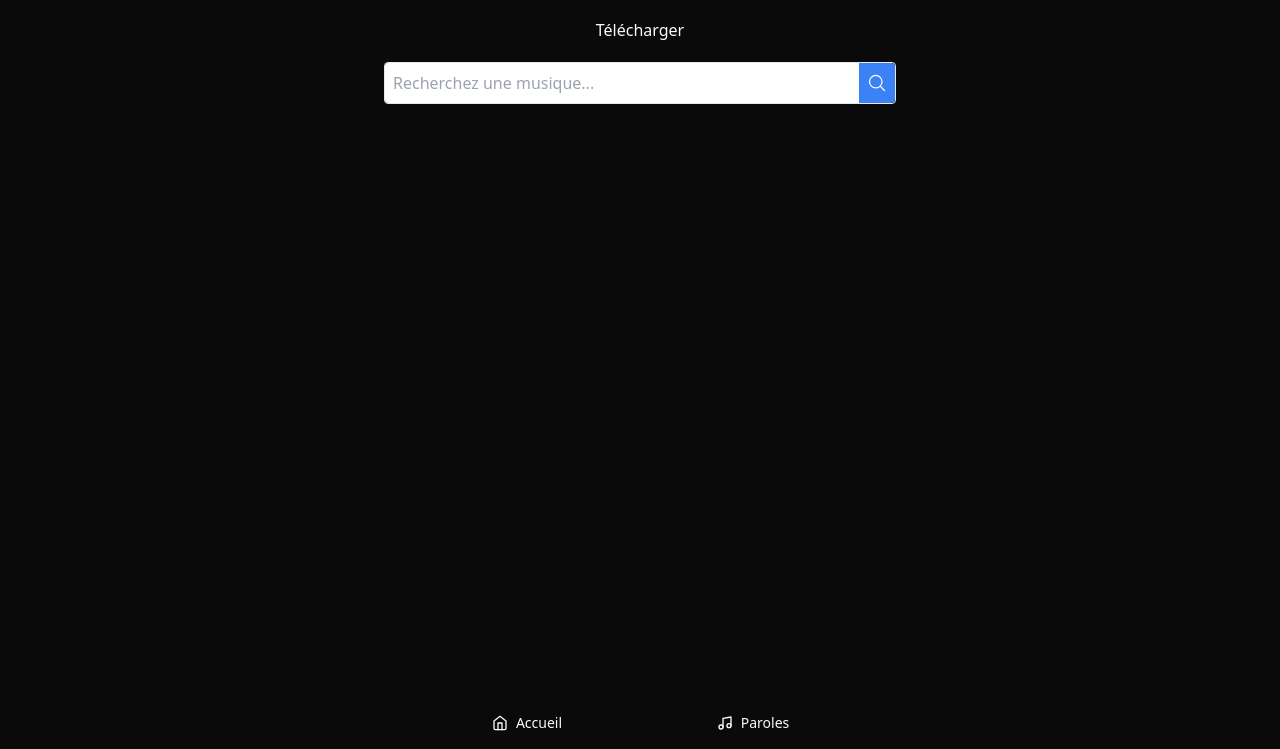
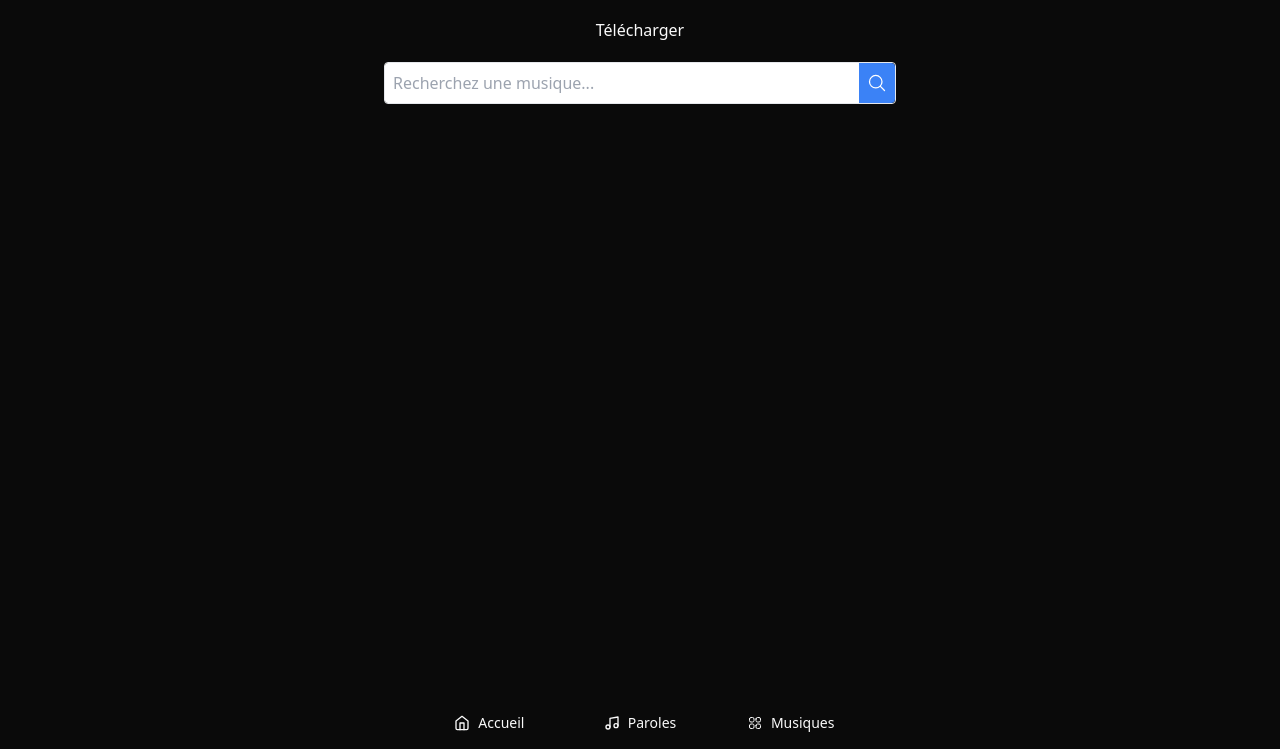
Before and after one commit to kewanfr/music-dl-tag, a website: page public/index.html in a window 1280 px wide. Shown: the part 51-800 px from the top of the page. Drawn offline with Linux system fonts and the light colour scheme.

Commit message:
Frontend / add queue file in footer bar

```diff
--- a/public/index.html
+++ b/public/index.html
@@ -23,8 +23,9 @@
         <div class="flex flex-col items-center space-y-4 mt-5">
 
           <div class="w-full max-w-xl flex border rounded overflow-hidden mb-2"><input
-              placeholder="Recherchez une musique..." class="p-2 flex-grow text-black" type="text" id="search-input"><button
-              class="bg-blue-500 text-white p-2 rounded-r hover:bg-blue-400" id="search-button">
+              placeholder="Recherchez une musique..." class="p-2 flex-grow text-black" type="text"
+              id="search-input"><button class="bg-blue-500 text-white p-2 rounded-r hover:bg-blue-400"
+              id="search-button">
               <i class="search icon"></i>
             </button>
             <div data-lastpass-icon-root=""
@@ -48,19 +49,34 @@
     <div
       class="py-2 flex justify-between container gap-1 fixed bottom-0 left-0 right-0 bg-background max-w-lg m-auto border-top border-accent">
       <a class="inline-flex items-center justify-center rounded-md text-sm font-medium transition-colors focus-visible:outline-none focus-visible:ring-1 focus-visible:ring-ring disabled:pointer-events-none disabled:opacity-50 hover:bg-accent hover:text-accent-foreground h-9 px-4 py-2  flex-1"
-        href="/"><svg xmlns="http://www.w3.org/2000/svg" width="16" height="16" viewBox="0 0 24 24" fill="none"
+        href="/">
+        <svg xmlns="http://www.w3.org/2000/svg" width="16" height="16" viewBox="0 0 24 24" fill="none"
           stroke="currentColor" stroke-width="2" stroke-linecap="round" stroke-linejoin="round" class="mr-2">
           <path d="m3 9 9-7 9 7v11a2 2 0 0 1-2 2H5a2 2 0 0 1-2-2z"></path>
           <polyline points="9 22 9 12 15 12 15 22"></polyline>
-        </svg> Accueil</a>
+        </svg> Accueil
+      </a>
+
       <a class="inline-flex items-center justify-center rounded-md text-sm font-medium transition-colors focus-visible:outline-none focus-visible:ring-1 focus-visible:ring-ring disabled:pointer-events-none disabled:opacity-50 hover:bg-accent hover:text-accent-foreground h-9 px-4 py-2  flex-1"
-        href="/lyrics.html"><span class="relative inline-block"><svg xmlns="http://www.w3.org/2000/svg" width="16" height="16"
-            viewBox="0 0 24 24" fill="none" stroke="currentColor" stroke-width="2" stroke-linecap="round"
+        href="/lyrics.html"><span class="relative inline-block"><svg xmlns="http://www.w3.org/2000/svg" width="16"
+            height="16" viewBox="0 0 24 24" fill="none" stroke="currentColor" stroke-width="2" stroke-linecap="round"
             stroke-linejoin="round" class="mr-2">
             <path d="M9 18V5l12-2v13"></path>
             <circle cx="6" cy="18" r="3"></circle>
             <circle cx="18" cy="16" r="3"></circle>
-          </svg></span> Paroles</a>
+          </svg></span> Paroles
+      </a>
+      <a class="inline-flex items-center justify-center rounded-md text-sm font-medium transition-colors focus-visible:outline-none focus-visible:ring-1 focus-visible:ring-ring disabled:pointer-events-none disabled:opacity-50 hover:bg-accent hover:text-accent-foreground h-9 px-4 py-2  flex-1"
+        href="/queue.html">
+        <span class="relative inline-block">
+          <svg xmlns="http://www.w3.org/2000/svg" fill="none" viewBox="0 0 24 24" stroke-width="1.5"
+            stroke="currentColor" width="16" height="16" stroke-linejoin="round" class="mr-2">
+            <path stroke-linecap="round" stroke-linejoin="round"
+              d="M3.75 6A2.25 2.25 0 0 1 6 3.75h2.25A2.25 2.25 0 0 1 10.5 6v2.25a2.25 2.25 0 0 1-2.25 2.25H6a2.25 2.25 0 0 1-2.25-2.25V6ZM3.75 15.75A2.25 2.25 0 0 1 6 13.5h2.25a2.25 2.25 0 0 1 2.25 2.25V18a2.25 2.25 0 0 1-2.25 2.25H6A2.25 2.25 0 0 1 3.75 18v-2.25ZM13.5 6a2.25 2.25 0 0 1 2.25-2.25H18A2.25 2.25 0 0 1 20.25 6v2.25A2.25 2.25 0 0 1 18 10.5h-2.25a2.25 2.25 0 0 1-2.25-2.25V6ZM13.5 15.75a2.25 2.25 0 0 1 2.25-2.25H18a2.25 2.25 0 0 1 2.25 2.25V18A2.25 2.25 0 0 1 18 20.25h-2.25A2.25 2.25 0 0 1 13.5 18v-2.25Z" />
+          </svg>
+
+        </span> Musiques
+      </a>
     </div>
   </div>
   <script src="script.js"></script>
```
Also changed, not shown: public/lyrics.html (+23 -7 lines).
